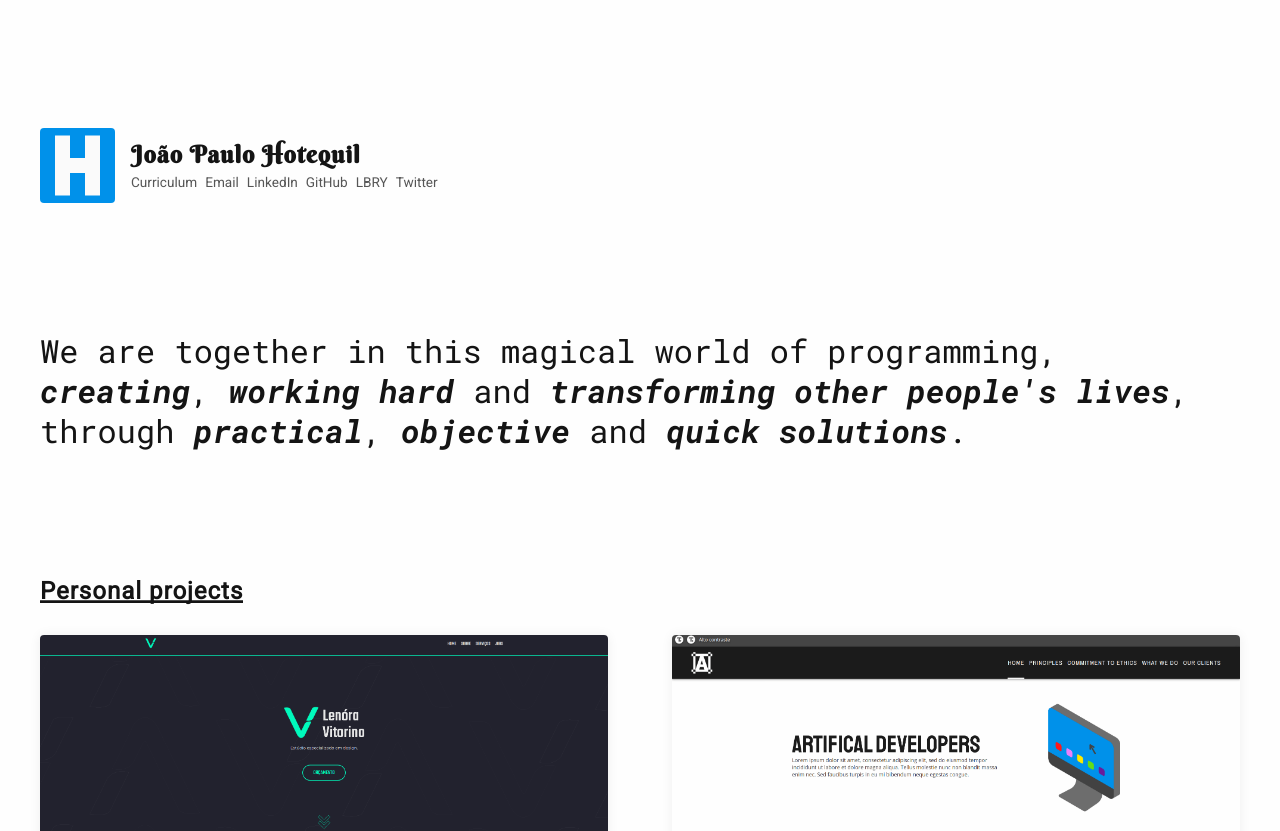
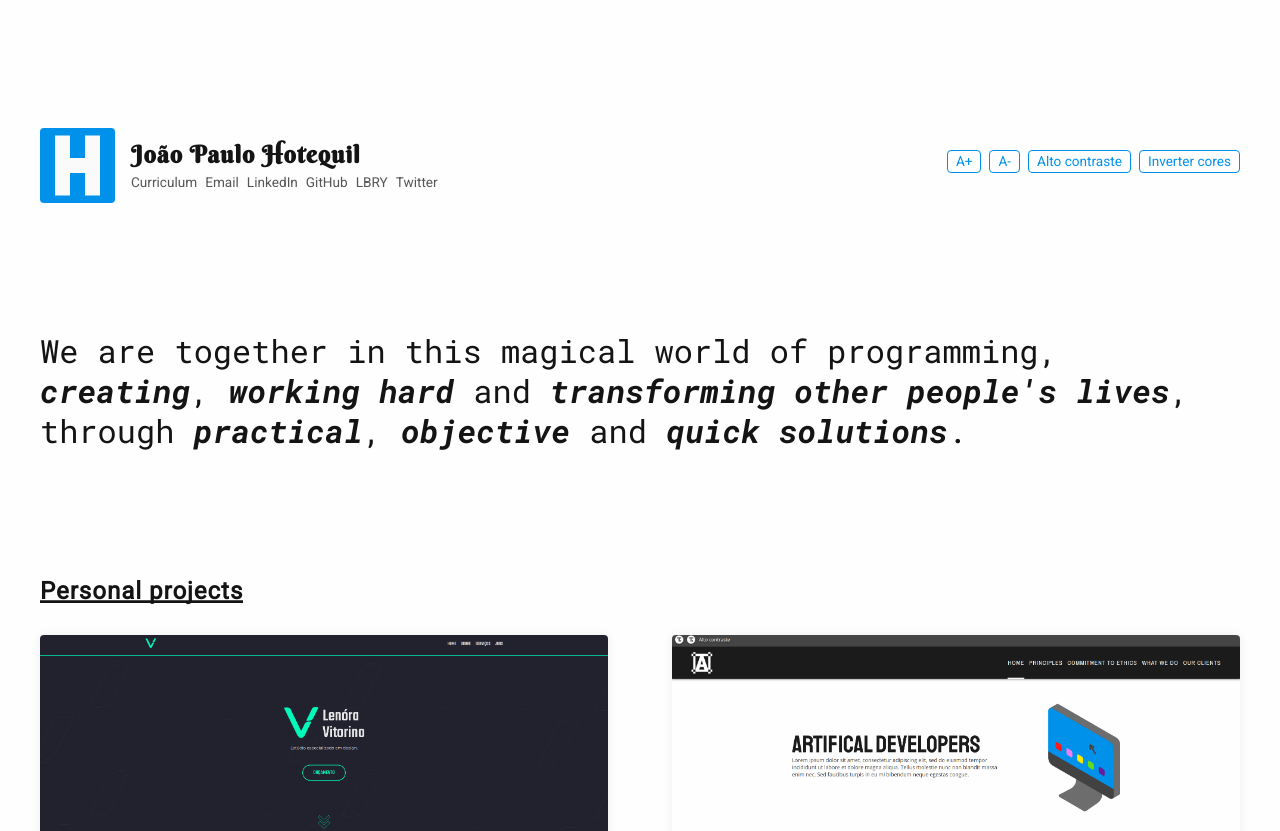
Before and after one commit to hotequil/hotequil-site, an Angular app: page / in a window 1280 px wide. Shown: the top 831 px of the page. Built offline with nearby package versions, Linux system fonts and the light colour scheme.

Commit message:
feita feature de acessibilidade

```diff
--- a/src/app/app.component.ts
+++ b/src/app/app.component.ts
@@ -18,6 +18,6 @@ export class AppComponent implements OnInit{
             /     / /-----/ / /_____/ /_____/ /_____/ / /
                                            /
                                           /
-        `)
+        `);
     }
 }
--- a/src/app/modules/btn/btn.component.html
+++ b/src/app/modules/btn/btn.component.html
@@ -1 +1,8 @@
-<p>btn works!</p>
+<button type="button"
+        class="btn"
+        [ngClass]="{'btn--active': active}"
+        (click)="click()"
+        (keydown.enter)="click()"
+        tabindex="0">
+    {{ txt }}
+</button>
--- a/src/app/modules/btn/btn.component.scss
+++ b/src/app/modules/btn/btn.component.scss
@@ -0,0 +1,25 @@
+@import "src/stylesheets/variables";
+
+.btn{
+    background-color: transparent;
+    border: $border;
+    border-radius: $radius;
+    color: $primary-color;
+    padding: .25rem .5rem;
+    line-height: 1;
+    cursor: pointer;
+    outline: none;
+    font-size: .85rem;
+    box-sizing: border-box;
+    transition: color $time-transition, background-color $time-transition;
+
+    &:hover, &:focus, &--active{
+        background-color: $primary-color;
+        color: $white-color;
+    }
+
+    &:active{
+        background-color: $active-color;
+        border-color: $active-color;
+    }
+}
--- a/src/app/modules/btn/btn.component.ts
+++ b/src/app/modules/btn/btn.component.ts
@@ -1,15 +1,12 @@
-import { Component, OnInit } from '@angular/core';
+import { Component, Input } from '@angular/core';
 
 @Component({
-  selector: 'h-btn',
-  templateUrl: './btn.component.html',
-  styleUrls: ['./btn.component.scss']
+    selector: 'h-btn',
+    templateUrl: './btn.component.html',
+    styleUrls: ['./btn.component.scss']
 })
-export class BtnComponent implements OnInit {
-
-  constructor() { }
-
-  ngOnInit(): void {
-  }
-
+export class BtnComponent{
+    @Input() txt = '';
+    @Input() active = false;
+    @Input() click = () => {};
 }
--- a/src/app/modules/header/header.component.html
+++ b/src/app/modules/header/header.component.html
@@ -24,5 +24,11 @@
                 </ul>
             </nav>
         </div>
+        <div class="header__actions">
+            <h-btn [click]="changeFontSize.bind(this,1)" txt="A+"></h-btn>
+            <h-btn [click]="changeFontSize.bind(this, -1)" txt="A-"></h-btn>
+            <h-btn [active]="greyVal === getFilterOnLocalStorage" [click]="toggleFilter.bind(this, greyVal)" txt="Alto contraste"></h-btn>
+            <h-btn [active]="invertVal === getFilterOnLocalStorage" [click]="toggleFilter.bind(this, invertVal)" txt="Inverter cores"></h-btn>
+        </div>
     </section>
 </header>
--- a/src/app/modules/header/header.component.scss
+++ b/src/app/modules/header/header.component.scss
@@ -3,11 +3,30 @@
 @import "../../../stylesheets/placeholders";
 
 .header{
+    $space: .5rem;
+    $space-links: .5rem;
+    $space-container: 1rem;
+
+    &__actions{
+        $space-btn: ($space-links / 2);
+
+        flex-grow: 1;
+        display: flex;
+        align-items: center;
+        justify-content: flex-end;
+        flex-wrap: wrap;
+        margin: 0 (-$space-btn) 0 (-$space-btn);
+
+        > *{
+            margin: 0 $space-btn ($space-btn * 2) $space-btn;
+        }
+
+        @media(max-width: $tablet-width){
+            justify-content: flex-start;
+        }
+    }
+
     .header__content{
-        $space: .5rem;
-        $space-links: .5rem;
-        $space-container: 1rem;
-
         display: flex;
         flex-direction: row;
         align-items: center;
@@ -90,7 +109,7 @@
             position: relative;
         }
 
-        @media(max-width: $mobile-width){
+        @media(max-width: $tablet-width){
             display: flex;
             flex-direction: column;
             align-items: flex-start;
--- a/src/app/modules/header/header.component.ts
+++ b/src/app/modules/header/header.component.ts
@@ -1,4 +1,4 @@
-import { Component, OnInit } from '@angular/core';
+import { Component, OnInit, Renderer2 } from '@angular/core';
 
 import { Observable, of } from 'rxjs';
 
@@ -11,6 +11,11 @@ import { Img } from '../../shared/models/img/img';
     styleUrls: ['./header.component.scss']
 })
 export class HeaderComponent implements OnInit{
+    keyFtSz = 'ftSz';
+    keyFilter = 'filter';
+    greyVal = 'grayscale(1)';
+    invertVal = 'invert(1)';
+    htmlEl = document.querySelector('[data-html]');
     logoImgObservable: Observable<string> = of("./assets/imgs/hotequil.webp");
     showLogoImg = false;
     name = 'João Paulo Hotequil';
@@ -48,7 +53,43 @@ export class HeaderComponent implements OnInit{
         },
     ];
 
+    constructor(private renderer: Renderer2){}
+
     ngOnInit(): void{
+        this.setFtSz(Number(localStorage.getItem(this.keyFtSz)));
+        this.setFilter(this.getFilterOnLocalStorage);
         setTimeout(() => this.showLogoImg = true, 1000);
     }
+
+    changeFontSize(val: number): void{
+        const ftSz = Number(getComputedStyle(this.htmlEl as HTMLElement).fontSize.replace(/\D/g, ''));
+        const finalVal = ftSz + val;
+
+        if(finalVal <= 20 && finalVal >= 12){
+            this.setFtSz(finalVal);
+            localStorage.setItem(this.keyFtSz, String(finalVal));
+        }
+    }
+
+
+    toggleFilter(filter: string): void{
+        if(this.getFilterOnLocalStorage === filter) filter = '';
+
+        this.setFilter(filter);
+        localStorage.setItem(this.keyFilter, filter);
+    }
+
+    get getFilterOnLocalStorage(): string{
+        return localStorage.getItem(this.keyFilter) as string;
+    }
+
+    private setFilter(filter: string): void{
+        this.renderer.removeStyle(this.htmlEl, 'filter');
+
+        setTimeout(() => this.renderer.setStyle(this.htmlEl, 'filter', filter), 100);
+    }
+
+    private setFtSz(val: number): void{
+        if(val) this.renderer.setStyle(this.htmlEl, 'font-size', `${val}px`);
+    }
 }
--- a/src/app/modules/header/header.module.ts
+++ b/src/app/modules/header/header.module.ts
@@ -2,6 +2,7 @@ import { NgModule } from '@angular/core';
 import { CommonModule } from '@angular/common';
 
 import { HeaderComponent } from './header.component';
+import { BtnModule } from '../btn/btn.module';
 
 @NgModule({
     declarations: [HeaderComponent],
@@ -9,7 +10,8 @@ import { HeaderComponent } from './header.component';
         HeaderComponent
     ],
     imports: [
-        CommonModule
+        CommonModule,
+        BtnModule
     ]
 })
 export class HeaderModule { }
--- a/src/index.html
+++ b/src/index.html
@@ -1,5 +1,5 @@
 <!DOCTYPE html>
-<html lang="en-US">
+<html lang="en-US" data-html>
     <head>
         <title>João Paulo Hotequil</title>
         <base href="/">
--- a/src/stylesheets/mixins.scss
+++ b/src/stylesheets/mixins.scss
@@ -25,8 +25,6 @@
         color: $primary-color;
 
         &:active{
-            $active-color: darken($primary-color, 8%);
-
             box-shadow: $box-shadow $active-color;
             color: $active-color;
         }
--- a/src/stylesheets/variables.scss
+++ b/src/stylesheets/variables.scss
@@ -3,8 +3,10 @@ $white-color: #fefefe;
 $black-color: #141414;
 $grey-color: #565656;
 $time-transition: .375s;
-$tablet-width: 600px;
+$tablet-width: 800px;
 $mobile-width: 400px;
 $border-radius: 50%;
 $radius: 4px;
 $box-shadow: inset 0 -0.05rem;
+$border: 1px solid $primary-color;
+$active-color: darken($primary-color, 8%);
```
Also changed, not shown: src/app/modules/btn/btn.module.ts (+7 -4 lines).
